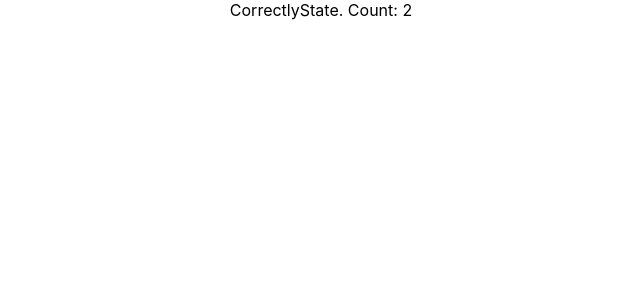
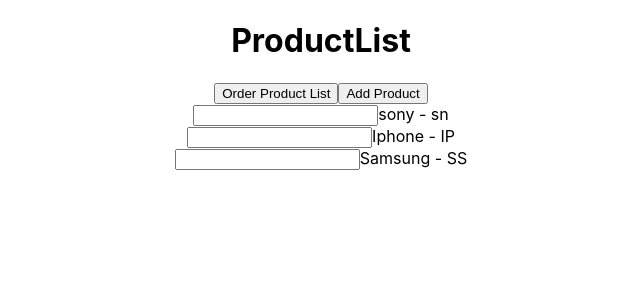
Before and after one commit to Michaelha1808/React-super, a React (Create React App) app in the folder Caidatmoitruong/beginer/: page / in a window 1280 px wide. Shown: the top 300 px of the page, without its empty margins (319-959 px from the left). Built offline with nearby package versions, Linux system fonts and the light colour scheme.

Commit message:
List và key trong React

```diff
--- a/Caidatmoitruong/beginer/src/App.js
+++ b/Caidatmoitruong/beginer/src/App.js
@@ -6,6 +6,7 @@ import Layout from './Layout'
 import BareButton from './BareButton'
 import LoginControl from './LoginControl'
 import CorrectlyState from './CorrectlyState'
+import ProductList from './ProductList/ProductList'
 
 
 function App() {
@@ -25,7 +26,8 @@ function App() {
       </Layout> */}
 
       {/* <LoginControl hidden={false} /> */}
-      <CorrectlyState />
+      {/* <CorrectlyState /> */}
+      <ProductList />
     </div>
   )
 }
--- /dev/null
+++ b/Caidatmoitruong/beginer/src/ProductList/ProductItem.jsx
@@ -0,0 +1,15 @@
+import React, { Component } from 'react'
+
+export class ProductItem extends Component {
+  render() {
+    const { product } = this.props
+    return (
+      <div className='product-item'>
+        <input />
+        {product.name} - {product.avatar}
+      </div>
+    )
+  }
+}
+
+export default ProductItem
--- /dev/null
+++ b/Caidatmoitruong/beginer/src/ProductList/ProductList.jsx
@@ -0,0 +1,65 @@
+import React, { Component } from 'react'
+import ProductItem from './ProductItem'
+
+export class ProductList extends Component {
+  constructor(props) {
+    super(props)
+
+    this.state = {
+      productList: [
+        {
+          id: '1a',
+          name: 'sony',
+          avatar: 'sn'
+        },
+        {
+          id: '2b',
+          name: 'Iphone',
+          avatar: 'IP'
+        },
+        {
+          id: '3c',
+          name: 'Samsung',
+          avatar: 'SS'
+        }
+      ]
+    }
+  }
+  orderProductList = () => {
+    this.setState((prevState) => ({
+      productList: prevState.productList.sort((a, b) => {
+        if (a.name < b.name) return -1
+        if (a.name > b.name) return 1
+        return 0
+      })
+    }))
+  }
+  addProduct = () => {
+    this.setState((prevState) => ({
+      productList: [
+        {
+          id: '4d',
+          name: 'Huawei',
+          avatar: '👍'
+        },
+        ...prevState.productList
+      ]
+    }))
+  }
+  render() {
+    return (
+      <div>
+        <h1>ProductList</h1>
+        <button onClick={this.orderProductList}>Order Product List</button>
+        <button onClick={this.addProduct}>Add Product</button>
+        <div className='product-list'>
+          {this.state.productList.map((product, index) => (
+            <ProductItem product={product} key={product.id} />
+          ))}
+        </div>
+      </div>
+    )
+  }
+}
+
+export default ProductList
```
